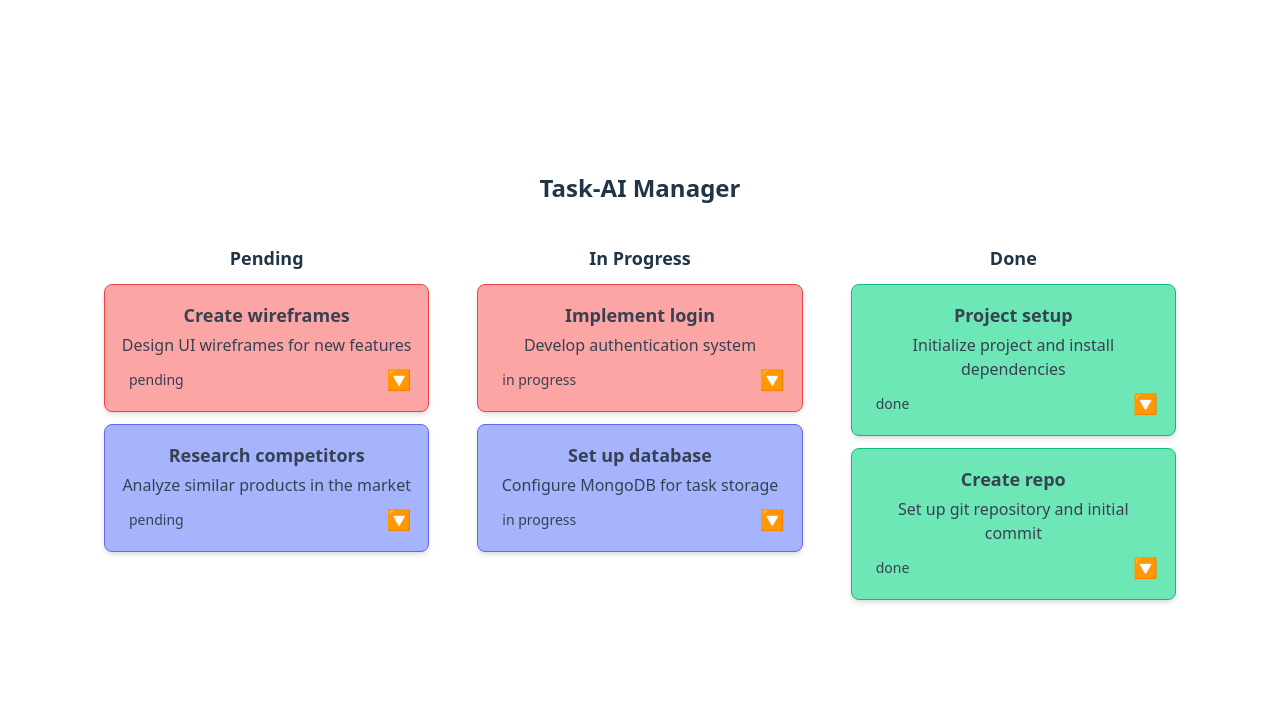
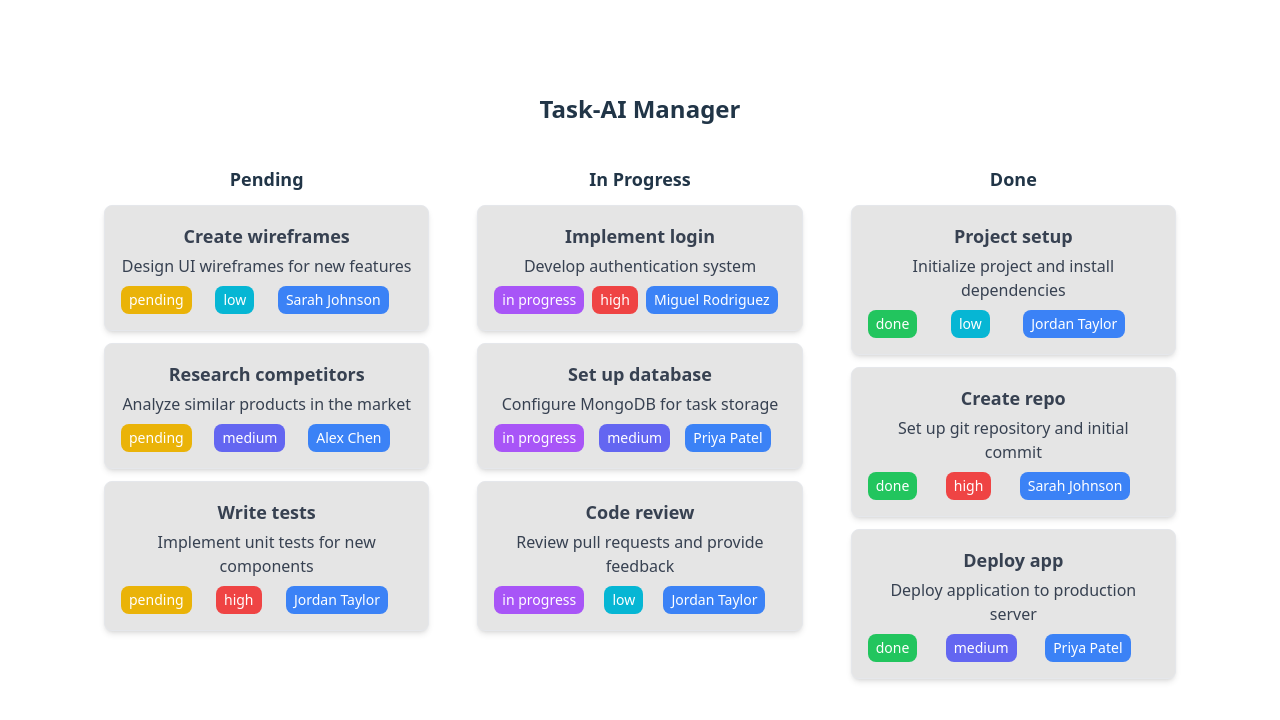
Before and after one commit to PlengNakdee/task-ai, a React (Vite) app in the folder my-app/: page / in a window 1280 px wide. Shown: the top 720 px of the page. Built offline with nearby package versions, Linux system fonts and the light colour scheme.

Commit message:
add status, priority and assigned to as badge

```diff
--- a/my-app/src/App.tsx
+++ b/my-app/src/App.tsx
@@ -1,4 +1,3 @@
-import React from "react";
 import "./App.css";
 import TaskCard from "./TaskCard";
 
@@ -8,22 +7,26 @@ interface Task {
   description: string;
   status: 'pending' | 'in progress' | 'done';
   priority: 'high' | 'medium' | 'low';
+  assignedTo?: string;
 }
 
 function App() {
   const pendingTasks: Task[] = [
-    { id: 1, title: "Create wireframes", description: "Design UI wireframes for new features", status: "pending", priority: "high"},
-    { id: 2, title: "Research competitors", description: "Analyze similar products in the market", status: "pending", priority: "medium" }
+    { id: 1, title: "Create wireframes", description: "Design UI wireframes for new features", status: "pending", priority: "low", assignedTo: "Sarah Johnson" },
+    { id: 2, title: "Research competitors", description: "Analyze similar products in the market", status: "pending", priority: "medium", assignedTo: "Alex Chen" },
+    { id: 7, title: "Write tests", description: "Implement unit tests for new components", status: "pending", priority: "high", assignedTo: "Jordan Taylor" }
   ];
 
   const inProgressTasks: Task[] = [
-    { id: 3, title: "Implement login", description: "Develop authentication system", status: "in progress", priority: "high" },
-    { id: 4, title: "Set up database", description: "Configure MongoDB for task storage", status: "in progress", priority: "medium" }
+    { id: 3, title: "Implement login", description: "Develop authentication system", status: "in progress", priority: "high", assignedTo: "Miguel Rodriguez" },
+    { id: 4, title: "Set up database", description: "Configure MongoDB for task storage", status: "in progress", priority: "medium", assignedTo: "Priya Patel" },
+    { id: 8, title: "Code review", description: "Review pull requests and provide feedback", status: "in progress", priority: "low", assignedTo: "Jordan Taylor" }
   ];
 
   const doneTasks: Task[] = [
-    { id: 5, title: "Project setup", description: "Initialize project and install dependencies", status: "done", priority: "low" },
-    { id: 6, title: "Create repo", description: "Set up git repository and initial commit", status: "done", priority: "low" }
+    { id: 5, title: "Project setup", description: "Initialize project and install dependencies", status: "done", priority: "low", assignedTo: "Jordan Taylor" },
+    { id: 6, title: "Create repo", description: "Set up git repository and initial commit", status: "done", priority: "high", assignedTo: "Sarah Johnson" },
+    { id: 9, title: "Deploy app", description: "Deploy application to production server", status: "done", priority: "medium", assignedTo: "Priya Patel" }
   ];
 
   return (
@@ -40,6 +43,7 @@ function App() {
               description={task.description}
               status={task.status}
               priority={task.priority}
+              assignedTo={task.assignedTo}
             />
           ))}
         </div>
@@ -53,6 +57,7 @@ function App() {
               description={task.description}
               status={task.status}
               priority={task.priority}
+              assignedTo={task.assignedTo}
             />
           ))}
         </div>
@@ -66,6 +71,7 @@ function App() {
               description={task.description}
               status={task.status}
               priority={task.priority}
+              assignedTo={task.assignedTo}
             />
           ))}
         </div>
--- a/my-app/src/TaskCard.tsx
+++ b/my-app/src/TaskCard.tsx
@@ -7,6 +7,7 @@ interface TaskCardProps {
   description: string;
   status: "pending" | "in progress" | "done";
   priority: "high" | "medium" | "low";
+  assignedTo?: string;
 }
 
 const teamMembers = [
@@ -22,46 +23,62 @@ const TaskCard: React.FC<TaskCardProps> = ({
   description,
   status,
   priority,
+  assignedTo,
 }) => {
-  const getPriorityColor = () => {
+  const setStatusColor = () => {
+    switch (status) {
+      case "pending":
+        return "bg-yellow-500";
+      case "in progress":
+        return "bg-purple-500";
+      case "done":
+        return "bg-green-500";
+      default:
+        return "bg-gray-500";
+    }
+  };
+
+  const setPriorityColor = () => {
     switch (priority) {
       case "high":
-        return "bg-red-300 border-red-500";
+        return "bg-red-500";
       case "medium":
-        return "bg-indigo-300 border-indigo-500";
+        return "bg-indigo-500";
       case "low":
-        return "bg-emerald-300 border-emerald-500";
+        return "bg-cyan-500";
       default:
-        return "bg-gray-300 border-gray-500";
+        return "bg-stone-500";
     }
   };
 
   const [showDropdown, setShowDropdown] = useState(false);
 
   return (
-    <div
-      className={`p-4 rounded-lg shadow-md mb-3 border ${getPriorityColor()}`}
-    >
+    <div className="p-4 rounded-lg shadow-md mb-3 border bg-neutral-200">
       <h3 className="font-bold text-lg text-gray-700 mb-1">{title}</h3>
       <p className="text-gray-700 mb-2">{description}</p>
       <div className="flex justify-between items-center">
-        <span className="text-sm font-medium px-2 py-1 rounded text-gray-700">
+        <span
+          className={`text-sm font-medium px-2 py-1 rounded-lg text-white ${setStatusColor()}`}
+        >
           {status}
         </span>
-        <div className="flex justify-between items-center">
-          <div className="relative">
-            <button
+        <span
+          className={`text-sm font-medium px-2 py-1 rounded-lg text-white ${setPriorityColor()}`}
+        >
+          {priority}
+        </span>
+        <span
+          className="text-sm font-medium px-2 py-1 rounded-lg text-white bg-blue-500 cursor-pointer"
           onClick={() => setShowDropdown(!showDropdown)}
         >
-              <span className="text-xl">🔽</span>
-            </button>
+          {assignedTo || "Not Assigned"}
+        </span>
 
+        <div className="relative mt-2">
           {showDropdown && (
             <div className="absolute right-0 mt-2 w-48 bg-white rounded-md shadow-lg z-10 border border-gray-200">
               <div className="py-1">
-                  <div className="px-4 py-2 text-xs font-semibold text-gray-500">
-                    Assign to:
-                  </div>
                 {teamMembers.map((member, index) => (
                   <button
                     key={index}
@@ -80,7 +97,6 @@ const TaskCard: React.FC<TaskCardProps> = ({
         </div>
       </div>
     </div>
-    </div>
   );
 };
 
```
Also changed, not shown: 1 other file (tests, documents, lock files or other folders). Lines whose indentation alone changed are shown as unchanged.
